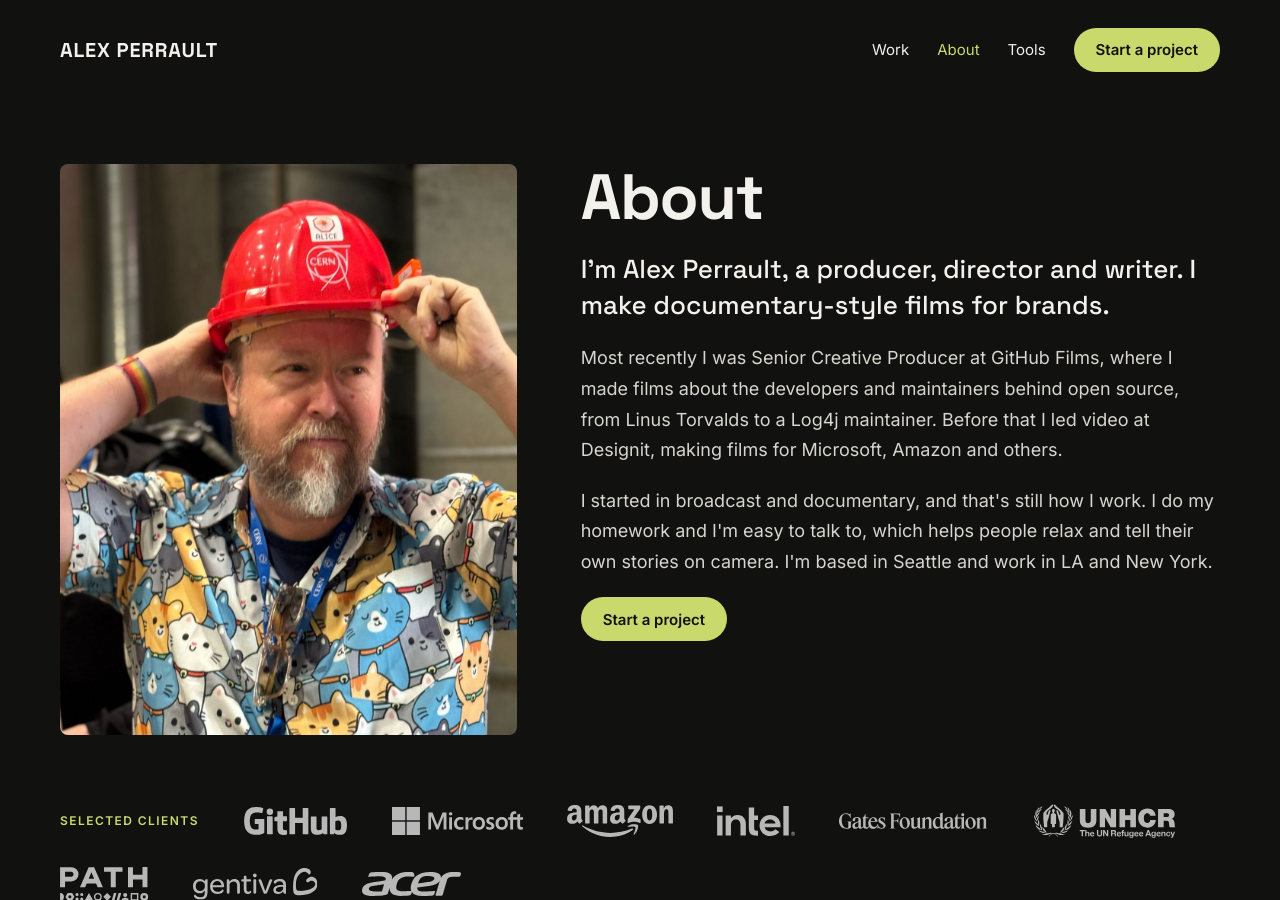
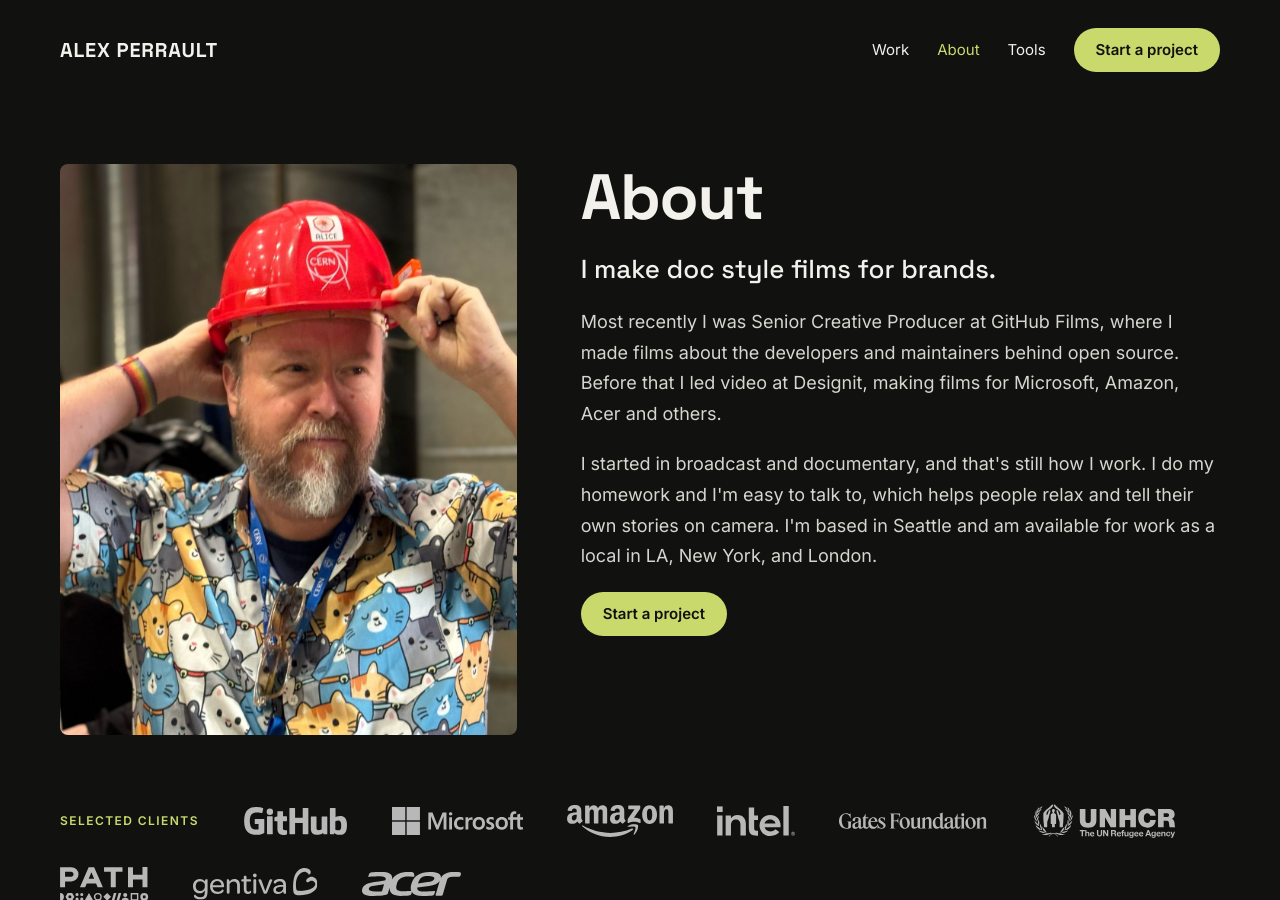
Before and after one commit to evillollive/evillollive.github.io, a Jekyll site: the page built from about/index.html, in a window 1280 px wide and 900 px high. Built offline with Jekyll 4.4.1, drawn with Linux system fonts in a browser that asks for light colours; some of the changed text lies outside the part shown.

Commit message:
About: Alex's bio, Background back; Contact adds London
Co-Authored-By: Claude Opus 5.5 <noreply@anthropic.com>
Claude-Session: https://claude.ai/code/session_01UJbywNZyqkevWV4qp282DV

```diff
--- a/_data/copy.yml
+++ b/_data/copy.yml
@@ -5,10 +5,10 @@ home_hero_film: openclaw   # the film at the top of the home page
 
 work_intro: Documentary-style films for tech companies, healthcare providers and nonprofits.
 
-about_opening: I'm Alex Perrault, a producer, director and writer. I make documentary-style films for brands.
+about_opening: I make doc style films for brands.
 about_paragraphs:
-  - Most recently I was Senior Creative Producer at GitHub Films, where I made films about the developers and maintainers behind open source, from Linus Torvalds to a Log4j maintainer. Before that I led video at Designit, making films for Microsoft, Amazon and others.
-  - I started in broadcast and documentary, and that's still how I work. I do my homework and I'm easy to talk to, which helps people relax and tell their own stories on camera. I'm based in Seattle and work in LA and New York.
+  - Most recently I was Senior Creative Producer at GitHub Films, where I made films about the developers and maintainers behind open source. Before that I led video at Designit, making films for Microsoft, Amazon, Acer and others.
+  - I started in broadcast and documentary, and that's still how I work. I do my homework and I'm easy to talk to, which helps people relax and tell their own stories on camera. I'm based in Seattle and am available for work as a local in LA, New York, and London.
 
 contact_intro: Tell me a little about the project. A rough outline is enough to start.
 
--- a/about/index.html
+++ b/about/index.html
@@ -29,6 +29,18 @@ permalink: /about/
 
 <section class="wrap facts-cols">
   <div>
+    <h2 class="eyebrow">Background</h2>
+    <ul class="facts">
+      <li>Senior Creative Producer, GitHub Films <span>2022 to 2026</span></li>
+      <li>Group Creative Director, Video, Designit North America <span>2016 to 2022</span></li>
+      <li>Independent producer, director, writer and editor <span>Since 1999</span></li>
+      <li>Daytime Emmy nomination, Single Camera Editing <span>Sell This House</span></li>
+      <li>Hoarders, Critics' Choice Television Award winner, Best Reality Series</li>
+      <li>Broadcast and streaming credits <span>Netflix, Amazon Prime, PBS, Discovery, History, A&amp;E, Travel Channel, Spike, Biography, NatGeo</span></li>
+      <li>BFA Film and BFA Illustration <span>Savannah College of Art and Design</span></li>
+    </ul>
+  </div>
+  <div>
     <h2 class="eyebrow">Feature documentaries</h2>
     <ul class="facts">
       <li>A Life in Waves <span>SXSW Official Selection; Directors' Choice Best Feature, Boston Underground</span></li>
@@ -37,9 +49,7 @@ permalink: /about/
       <li>Festival selections <span>Hot Docs, SXSW, Istanbul, Leeds Palestine, Roma CinemaDoc, Capital Filmmakers Madrid, Royal Film Commission Jordan, Sidewalk</span></li>
       <li><a href="{{ site.links.imdb }}">Full credits on IMDb ↗</a></li>
     </ul>
-  </div>
-  <div>
-    <h2 class="eyebrow">Memberships</h2>
+    <h2 class="eyebrow mt">Memberships</h2>
     <ul class="facts">
       <li>NATAS <span>Emmy voting member</span></li>
       <li>International Documentary Association</li>
--- a/contact/index.html
+++ b/contact/index.html
@@ -61,7 +61,7 @@ permalink: /contact/
     </div>
     <div class="side">
       <h2>Where I work</h2>
-      <p>Based in Seattle. Working in LA and NYC.</p>
+      <p>Based in Seattle. Available as a local in LA, New York and London.</p>
       <a href="{{ site.links.linkedin }}">LinkedIn ↗</a>
     </div>
   </aside>
```
